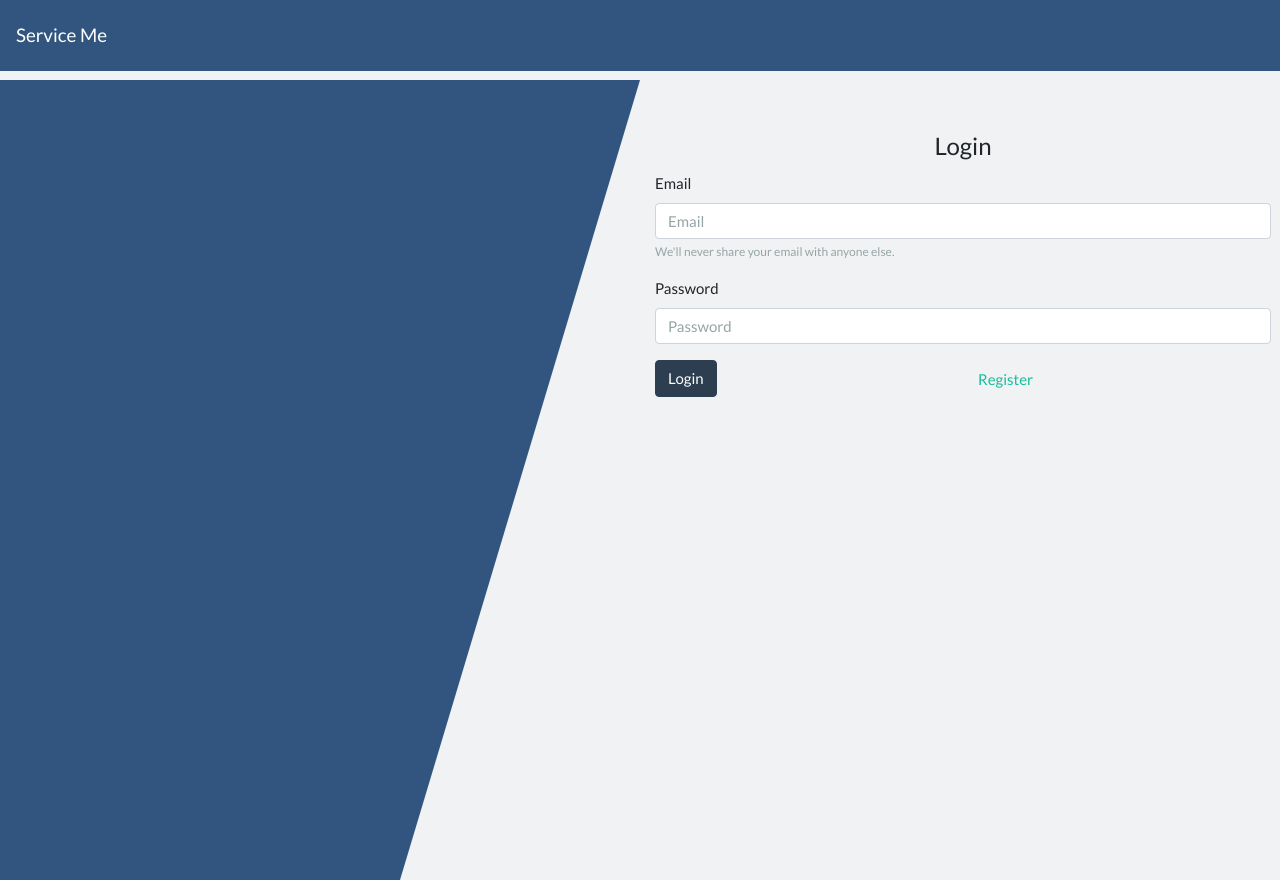
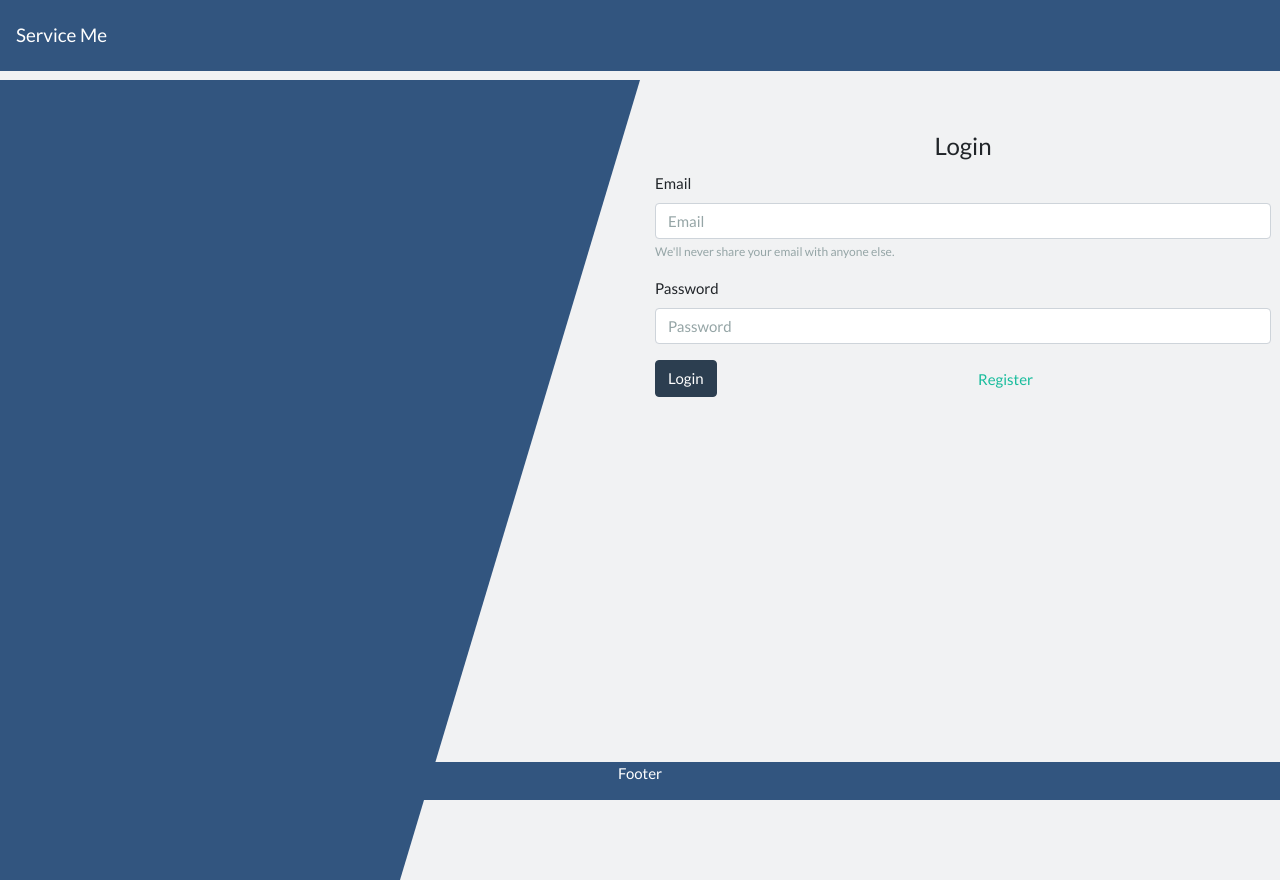
Before and after one commit to sarahatlane/momoo, an Angular app: page /login in a window 1280 px wide. Built offline with nearby package versions, Linux system fonts and the light colour scheme.

Commit message:
added footer

```diff
--- a/src/app/components/login/login.component.html
+++ b/src/app/components/login/login.component.html
@@ -54,7 +54,12 @@
         </div>
         <!-- register form -->
       </div>
+      <div class="footer">
+        <p>Footer</p>
+      </div>
     </div>
+
+
 
   <!-- </div> -->
   <!--end register -->
--- a/src/app/components/register/register.component.html
+++ b/src/app/components/register/register.component.html
@@ -71,6 +71,9 @@
     </div>
     <!-- register form -->
   </div>
+  <div class="footer">
+    <p>Footer</p>
+  </div>
 </div>
 
 <!-- </div> -->
--- a/src/styles.scss
+++ b/src/styles.scss
@@ -20,3 +20,13 @@
 .nav-color {
   background-color: #32557f;
 }
+
+.footer {
+  position: fixed;
+  left: 0;
+  bottom: 0;
+  width: 100%;
+  background-color: #32557f;
+  color: white;
+  text-align: center;
+}
```
